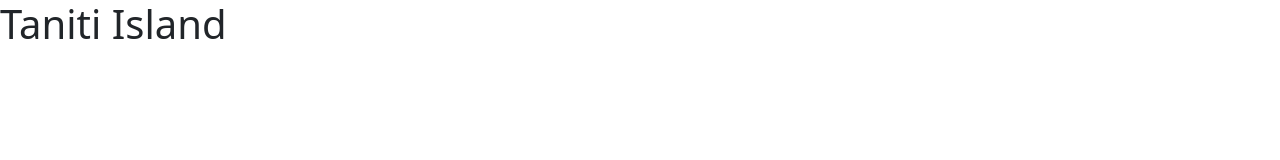
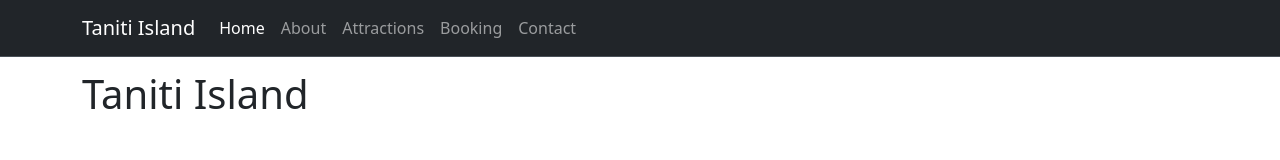
Before and after one commit to myeduproj/d479, a plain HTML site: page index.html in a window 1280 px wide. Drawn offline with nearby package versions, Linux system fonts and the light colour scheme.

Commit message:
added page layout and navigation

```diff
--- /dev/null
+++ b/assets/main.css
@@ -0,0 +1,4 @@
+body {
+    margin-top: 70px;
+    font-size: 1em;
+}
--- a/index.html
+++ b/index.html
@@ -1,13 +1,39 @@
 <!doctype html>
 <html lang="en">
-  <head>
+<head>
     <meta charset="utf-8">
     <meta name="viewport" content="width=device-width, initial-scale=1">
     <title>Taniti Island</title>
     <link href="https://cdn.jsdelivr.net/npm/bootstrap@5.3.8/dist/css/bootstrap.min.css" rel="stylesheet" integrity="sha384-sRIl4kxILFvY47J16cr9ZwB07vP4J8+LH7qKQnuqkuIAvNWLzeN8tE5YBujZqJLB" crossorigin="anonymous">
-  </head>
-  <body>
-    <h1>Taniti Island</h1>
     <script src="https://cdn.jsdelivr.net/npm/bootstrap@5.3.8/dist/js/bootstrap.bundle.min.js" integrity="sha384-FKyoEForCGlyvwx9Hj09JcYn3nv7wiPVlz7YYwJrWVcXK/BmnVDxM+D2scQbITxI" crossorigin="anonymous"></script>
-  </body>
+    <link href="assets/main.css" rel="stylesheet">
+</head>
+<body>
+<nav class="navbar navbar-expand-lg fixed-top bg-dark border-bottom border-body" data-bs-theme="dark">
+<div class="container">
+    <a class="navbar-brand" href="#">Taniti Island</a>
+    <button class="navbar-toggler" type="button" data-bs-toggle="collapse" data-bs-target="#navbarNavAltMarkup" aria-controls="navbarNavAltMarkup" aria-expanded="false" aria-label="Toggle navigation">
+        <span class="navbar-toggler-icon"></span>
+    </button>
+    <div class="collapse navbar-collapse" id="navbarNavAltMarkup">
+    <div class="navbar-nav">
+        <a class="nav-link active" href="#">Home</a>
+        <a class="nav-link" href="#">About</a>
+        <a class="nav-link" href="#">Attractions</a>
+        <a class="nav-link" href="#">Booking</a>
+        <a class="nav-link" href="#">Contact</a>
+    </div>
+    </div>
+</div>
+</nav>
+
+<div class="container">
+<div class="row">
+    <div class="col">
+        <h1>Taniti Island</h1>
+    </div>
+</div>
+</div>
+
+</body>
 </html>
```
